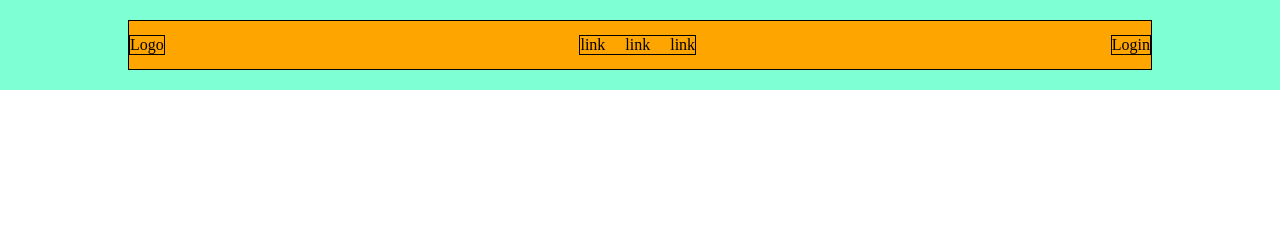
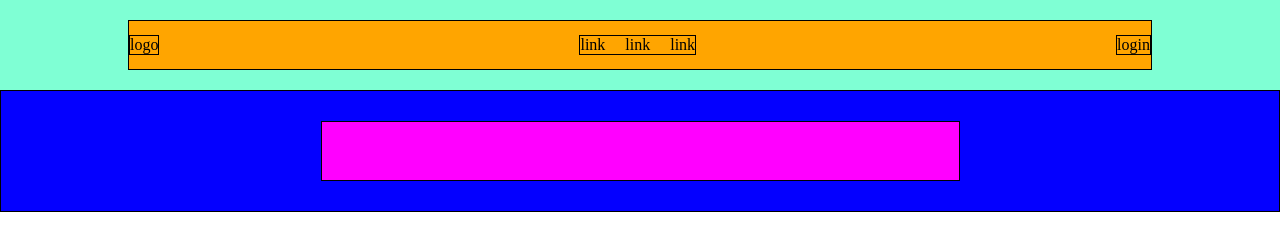
Before and after one commit to Sanix0100/htm-css-struttura-discord, a plain HTML site: page index.html in a window 1280 px wide. Drawn offline with Linux system fonts and the light colour scheme.

Commit message:
primary section (wip)

```diff
--- a/css/style.css
+++ b/css/style.css
@@ -7,7 +7,7 @@
 
 }
 
-.container {
+.container-header {
     width: 80%;
     margin: 0 auto;
     /* debug */
@@ -44,3 +44,25 @@
     gap: 20px;
     list-style: none;
 }
+.section1 {
+     width: 100%;
+    margin: 0 auto;
+    min-height: 80px;
+    border: 1px solid black;
+    background-color: rgb(4, 0, 255);
+    display: flex;
+    justify-content:flex-start;
+    align-items: center;
+    padding: 30px 0;
+
+}
+.container-section1 {
+    width: 50%;
+    margin: 0 auto;
+    min-height: 60px;
+    border: 1px solid black;
+    background-color: rgb(255, 0, 255);
+    display: flex;
+    justify-content:flex-start;
+    align-items: center;
+}
--- a/index.html
+++ b/index.html
@@ -12,19 +12,26 @@
 <body>
     <!-- header section -->
     <header class="header">
-        <div class="container">
-            <div class="logo">Logo</div>
+        <div class="container-header">
+            <div class="logo">logo<a href="./img/discord-icon.png"></a></div>
             <div class="menu">
                 <ul class="menu-list">
-                    <li>link</li>
-                    <li>link</li>
-                    <li>link</li>
+                    <li>link <a href=""></a></li>
+                    <li>link <a href=""></a></li>
+                    <li>link <a href=""></a> </li>
                 </ul>
             </div>
-            <div class="login">Login</div>
+            <div class="login">login</div>
         </div>
     </header>
-    <div >
+    <!-- primary section -->
+    <div>
+        <section class="section1">
+            <div class="container-section1">
+
+            </div>
+
+        </section>
 
     </div>
 
```
Also changed, not shown: img/discord-icon.png (added).
